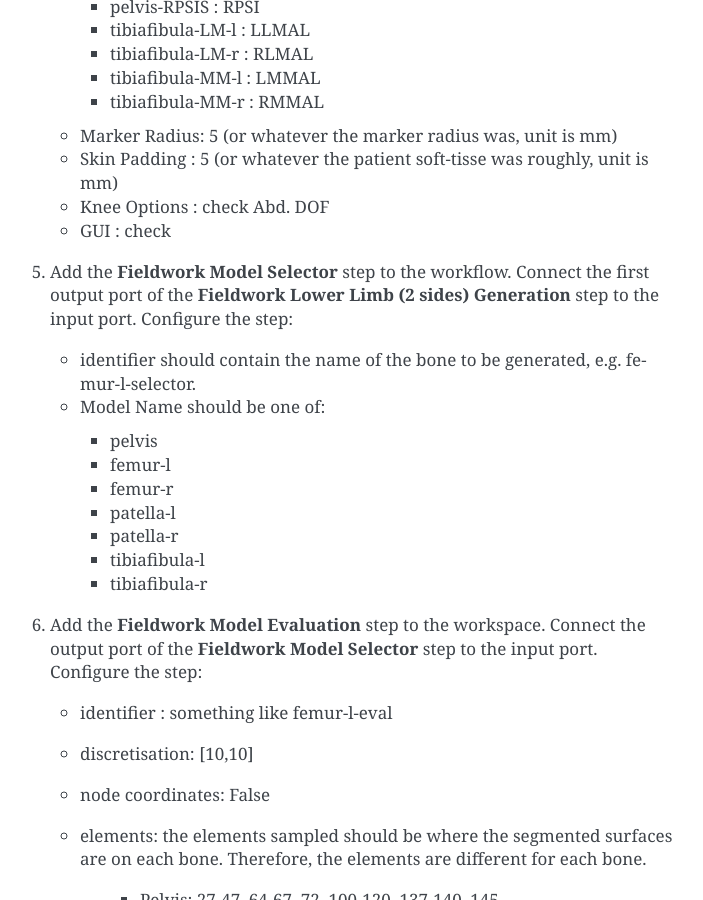
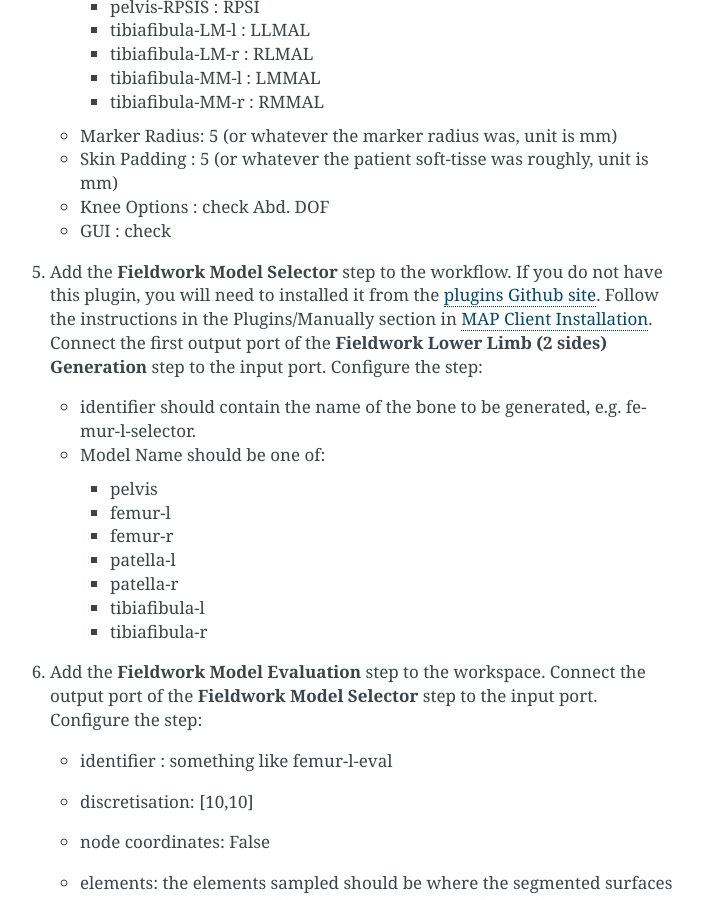
Before and after one commit to juzhang/mapclient-fai-workshop, a Sphinx documentation site: the page built from doc/workflow-meshgen.rst, in a window 1280 px wide and 900 px high, scrolled down 2391 px. Shown: the whole window, without its empty margins (400-1103 px from the left). Built offline with Sphinx 7.4.7, drawn with Linux system fonts in a browser that asks for light colours.

Commit message:
added hint to install a plugin

```diff
--- a/doc/workflow-meshgen.rst
+++ b/doc/workflow-meshgen.rst
@@ -98,8 +98,8 @@ respective readme files.
     -  Knee Options : check Abd. DOF
     -  GUI : check
 
-5.  Add the **Fieldwork Model Selector** step to the workflow. Connect
-    the first output port of the **Fieldwork Lower Limb (2 sides)
+5.  Add the **Fieldwork Model Selector** step to the workflow. If you do not have this plugin, you will need to installed it from the `plugins Github site <https://github.com/mapclient-plugins>`_. Follow the instructions in the Plugins/Manually section in :doc:`map_installation`.
+    Connect the first output port of the **Fieldwork Lower Limb (2 sides)
     Generation** step to the input port. Configure the step:
 
     -  identifier should contain the name of the bone to be generated,
```
